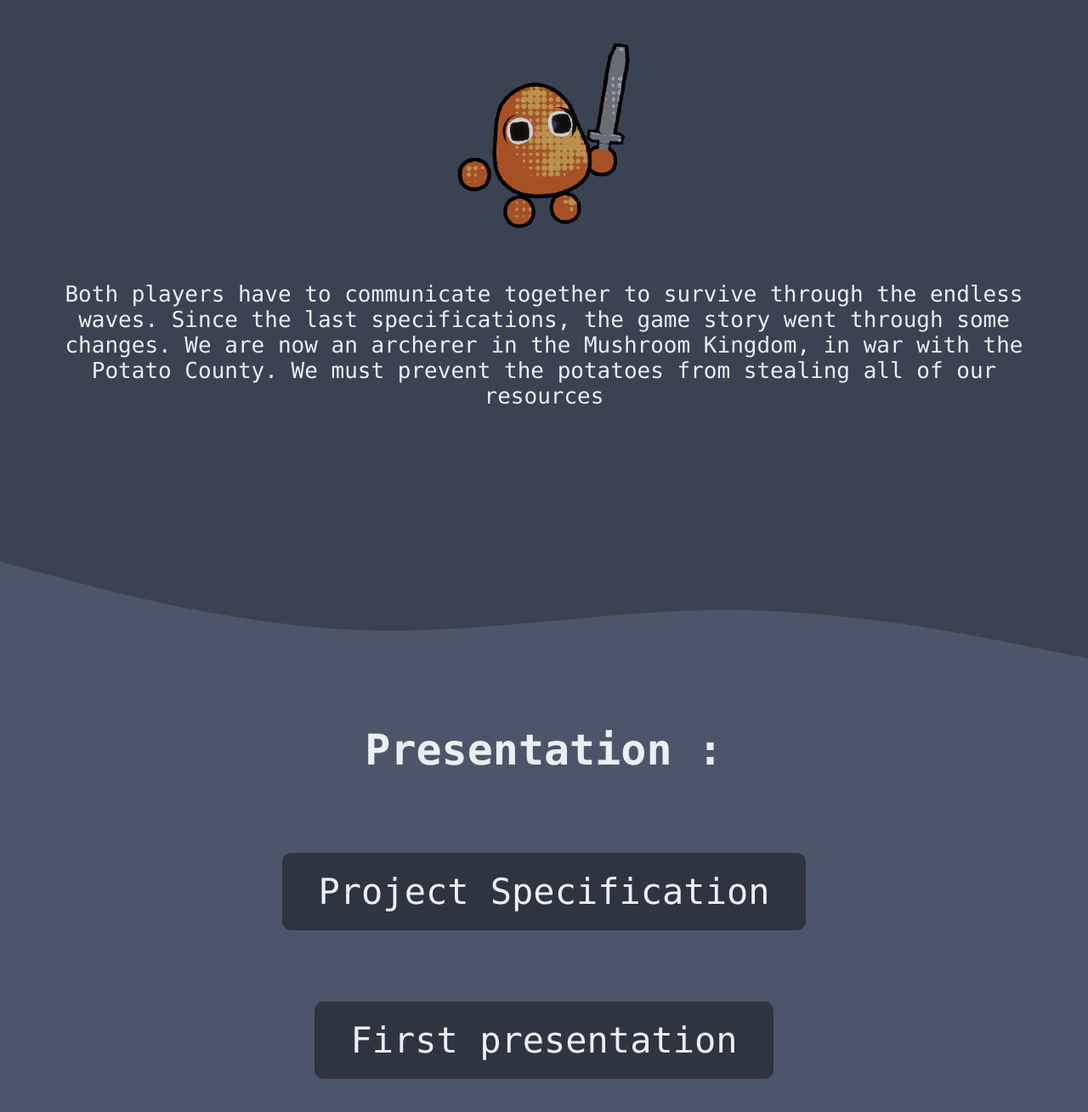
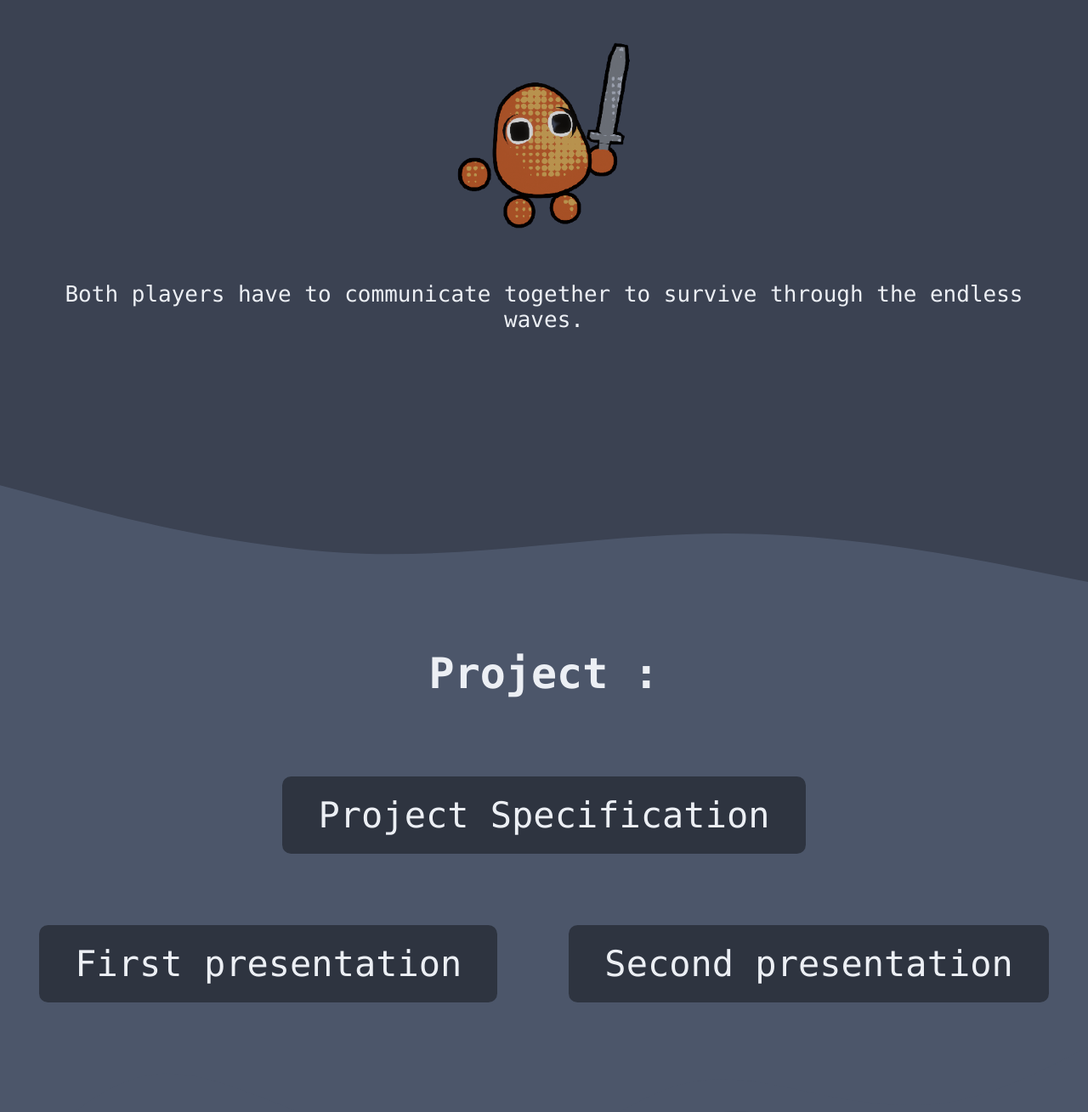
Before and after one commit to kolowy/S2VRweb, a React (Create React App) app: page / in a window 1280 px wide. Shown: the part 1455-2764 px from the top of the page at 85% size. Built offline with nearby package versions, Linux system fonts and the light colour scheme.

Commit message:
[FIX] snd pres

```diff
--- a/src/js/pages/App.js
+++ b/src/js/pages/App.js
@@ -5,6 +5,7 @@ import MainImage from '../../images/Battle_Title.jpg';
 import SecImage from '../../images/patate.png';
 import Specification from '../../images/Projet_S2.pdf';
 import FirstPresentation from '../../images/Projet_S2.pdf';
+import SecondPresentation from '../../images/Second_presentation.pdf';
 import { Link } from 'react-router-dom';
 
 
@@ -47,9 +48,6 @@ class App extends React.Component {
             </div>
             <div className="part-body-subtitle">
               Both players have to communicate together to survive through the endless waves.
-              Since the last specifications, the game story went through some changes. We are now an
-              archerer in the Mushroom Kingdom, in war with the Potato County.
-              We must prevent the potatoes from stealing all of our resources
             </div>
           </div>
           <svg xmlns="http://www.w3.org/2000/svg" viewBox="0 0 1440 320">
@@ -57,7 +55,7 @@ class App extends React.Component {
           </svg>
           <div className="App-body-content-three">
             <div className="part-body-title">
-              Presentation :
+              Project :
             </div>
             <div className="part-body-button">
               <button>
@@ -65,6 +63,9 @@ class App extends React.Component {
               </button>
               <button>
                 <a href={FirstPresentation} rel="noopener"> First presentation </a>
+              </button>
+              <button>
+                <a href={SecondPresentation} rel="noopener"> Second presentation </a>
               </button>
             </div>
           </div>
```
Also changed, not shown: 1 other file (tests, documents, lock files or other folders).
